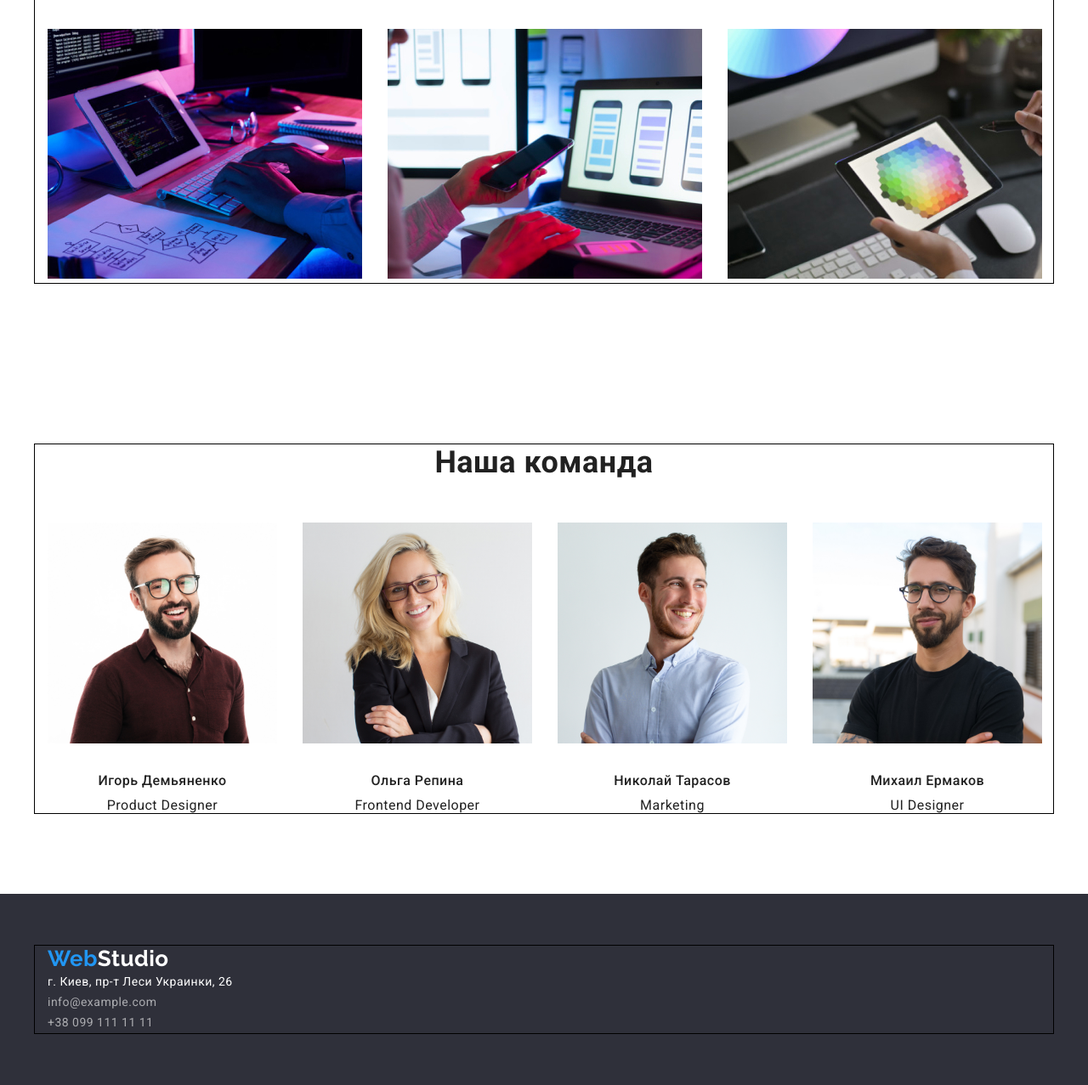
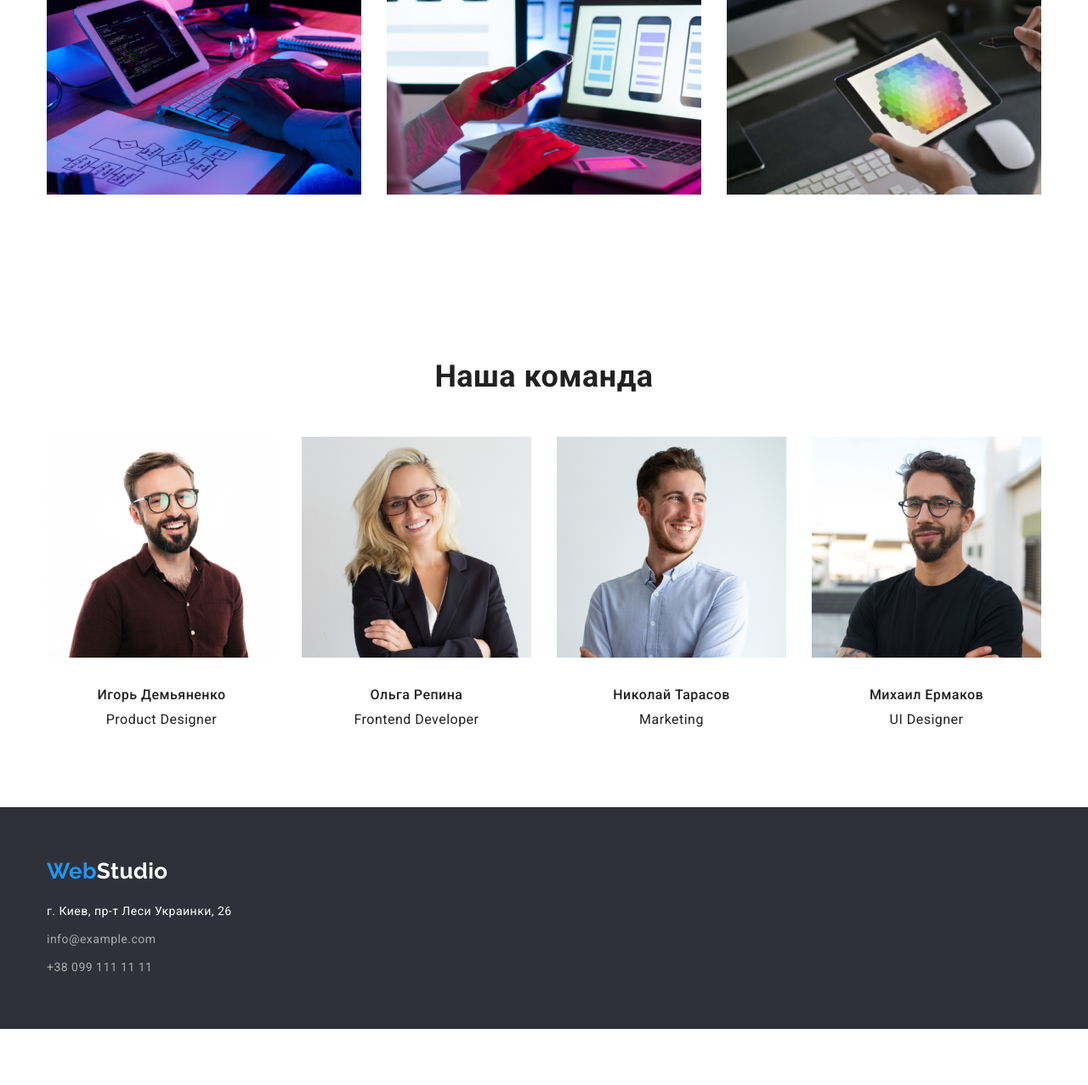
Before and after one commit to Oksana-94/goit-markup-hw-03, a plain HTML site: page index.html in a window 1280 px wide. Shown: the part 722-1999 px from the top of the page at 85% size. After the commit the page ends 1933 px from the top, so only its background shows below. Drawn offline with nearby package versions, Linux system fonts and the light colour scheme.

Commit message:
добавляет рамки элементам

```diff
--- a/css/styles.css
+++ b/css/styles.css
@@ -27,8 +27,6 @@ body {
   padding-right: 15px;
   margin-left: auto;
   margin-right: auto;
-
-  border: 1px solid black;
 }
 
 .section {
@@ -41,10 +39,12 @@ body {
 }
 
 .footer .logotype {
+  display: block;
   margin-bottom: 20px;
 }
 
 .footer-link {
+  display: block;
   margin-top: 9px;
 }
 
@@ -206,6 +206,10 @@ button {
   margin-bottom: 50px;
 }
 
+.section.class {
+  padding-top: 0;
+}
+
 h1,
 h2,
 h3,
@@ -299,6 +303,8 @@ ul {
   width: calc((100% - 60px) / 3);
   margin-right: 30px;
   margin-bottom: 30px;
+
+  border: 1px solid #eeeeee;
 }
 
 .flex-element:nth-child(3n) {
--- a/index.html
+++ b/index.html
@@ -63,7 +63,7 @@
     </section>
 
     <!-- Чем мы занимаемся -->
-    <section class="section">
+    <section class="section class">
         <div class="container">
         <h2 class="section-title">Чем мы занимаемся</h2>
         <ul class="section-list">
@@ -119,7 +119,7 @@
         <a href="./index.html" class="logotype"><span class="logo">Web</span>Studio</a>
         <address class="footer-address">
             г. Киев, пр-т Леси Украинки, 26 <br />
-            <a href="mailto:info@example.com" class="footer-link">info@example.com</a> <br />
+            <a href="mailto:info@example.com" class="footer-link">info@example.com</a>
             <a href="tel:+380991111111" class="footer-link">+38 099 111 11 11</a>
         </address>
         </div>
```
Also changed, not shown: portfolio.html (+2 -2 lines).
